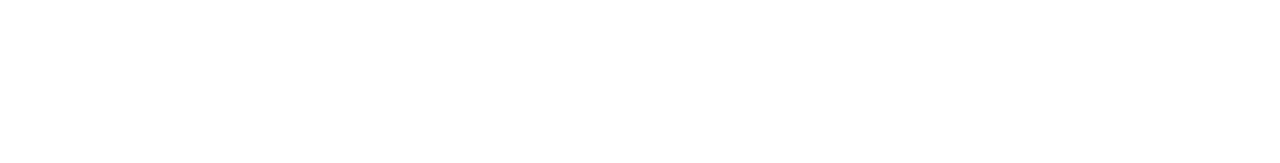
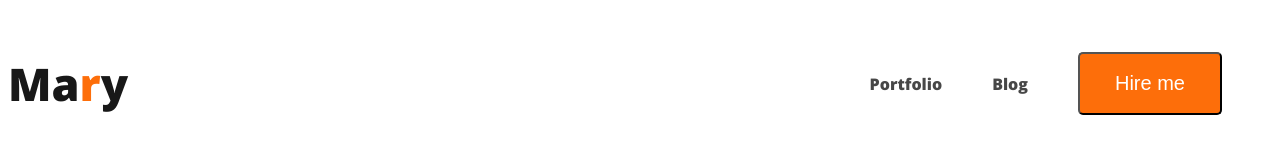
Before and after one commit to assadujjaman112/developer-portfolio, a plain HTML site: page index.html in a window 1280 px wide. Drawn offline with nearby package versions, Linux system fonts and the light colour scheme.

Commit message:
added nav

```diff
--- a/index.html
+++ b/index.html
@@ -4,13 +4,23 @@
     <meta charset="UTF-8">
     <meta name="viewport" content="width=device-width, initial-scale=1.0">
     <title>Developer Portfolio</title>
+    <link rel="preconnect" href="https://fonts.googleapis.com">
+<link rel="preconnect" href="https://fonts.gstatic.com" crossorigin>
+<link href="https://fonts.googleapis.com/css2?family=Open+Sans:wght@800&display=swap" rel="stylesheet">
+    <link rel="stylesheet" href="styles/portfolio.css ">
 </head>
 <body>
     <header>
-
+        <nav>
+            <h3 class="nav-tittle">Ma<span class="text-primary" >r</span>y</h3>
+            <ul>
+                <li><a href="">Portfolio</a></li>
+                <li><a href="">Blog</a></li>
+                <li><button class="btn-primary">Hire me</button></li>
+            </ul>
+        </nav>
     </header>
     <main>
-
     </main>
     <footer>
 
--- /dev/null
+++ b/styles/portfolio.css
@@ -0,0 +1,43 @@
+/* common shared style */
+body{
+    font-family: 'Open Sans', sans-serif;
+}
+.nav-tittle{
+    color: #181818;
+font-family: Open Sans;
+font-size: 45px;
+font-style: normal;
+font-weight: 800;
+line-height: normal;
+}
+.text-primary{
+    color:#FD6E0A
+}
+.btn-primary{
+    border-radius: 5px;
+    background: #FD6E0A;
+    font-size: 20px;
+    font-style: normal;
+    font-weight: 700px;
+    line-height: normal;
+    color: white;
+    padding: 18px 35px;
+}
+/* nav related style */
+nav{
+    display: flex;
+    justify-content: space-between;
+    align-items: center;
+}
+nav > ul{
+    display: flex;
+    align-items: center;
+}
+nav li{
+    list-style: none;
+    margin-right: 50px;
+}
+nav a{
+    text-decoration: none;
+    color: #474747;
+}
```
